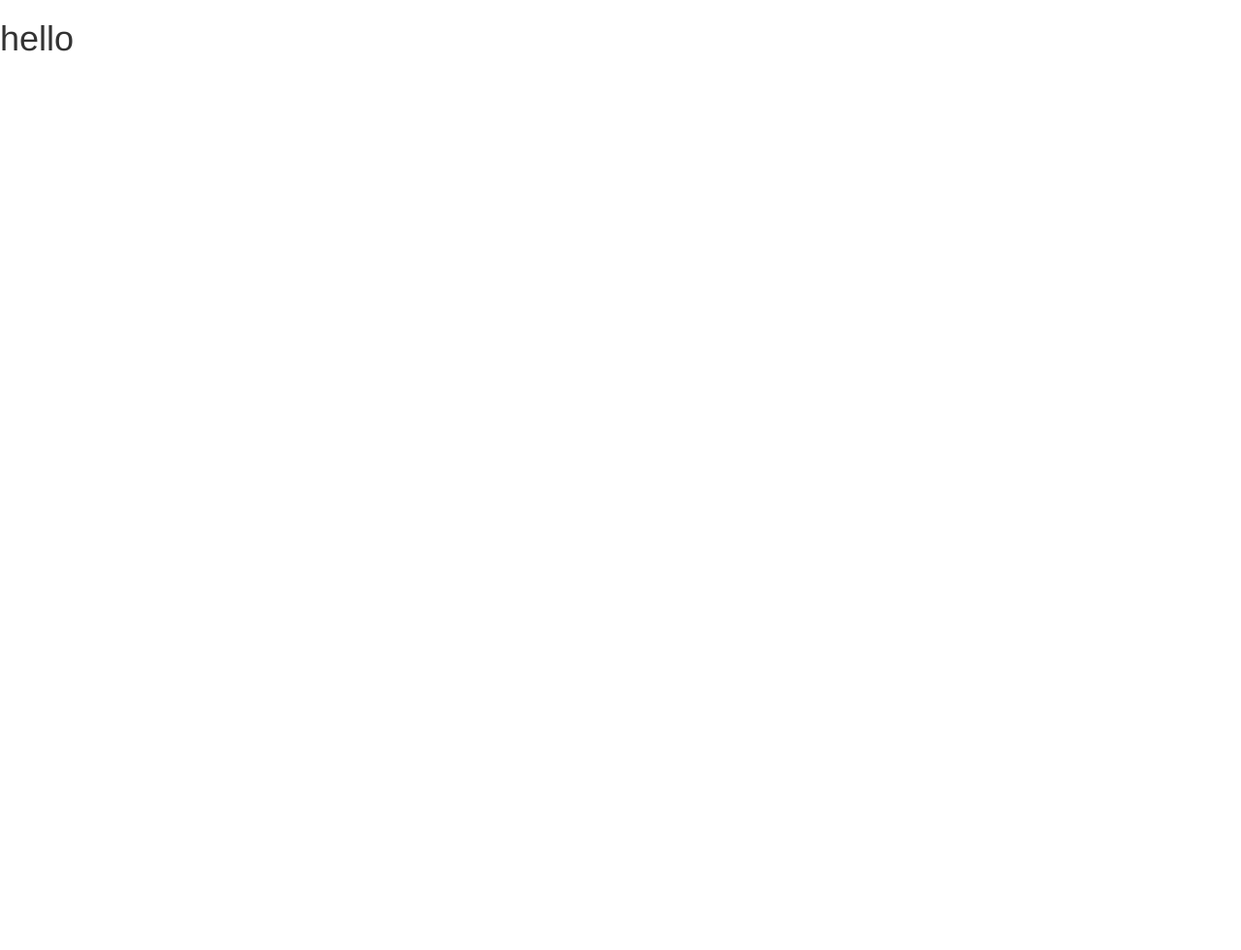
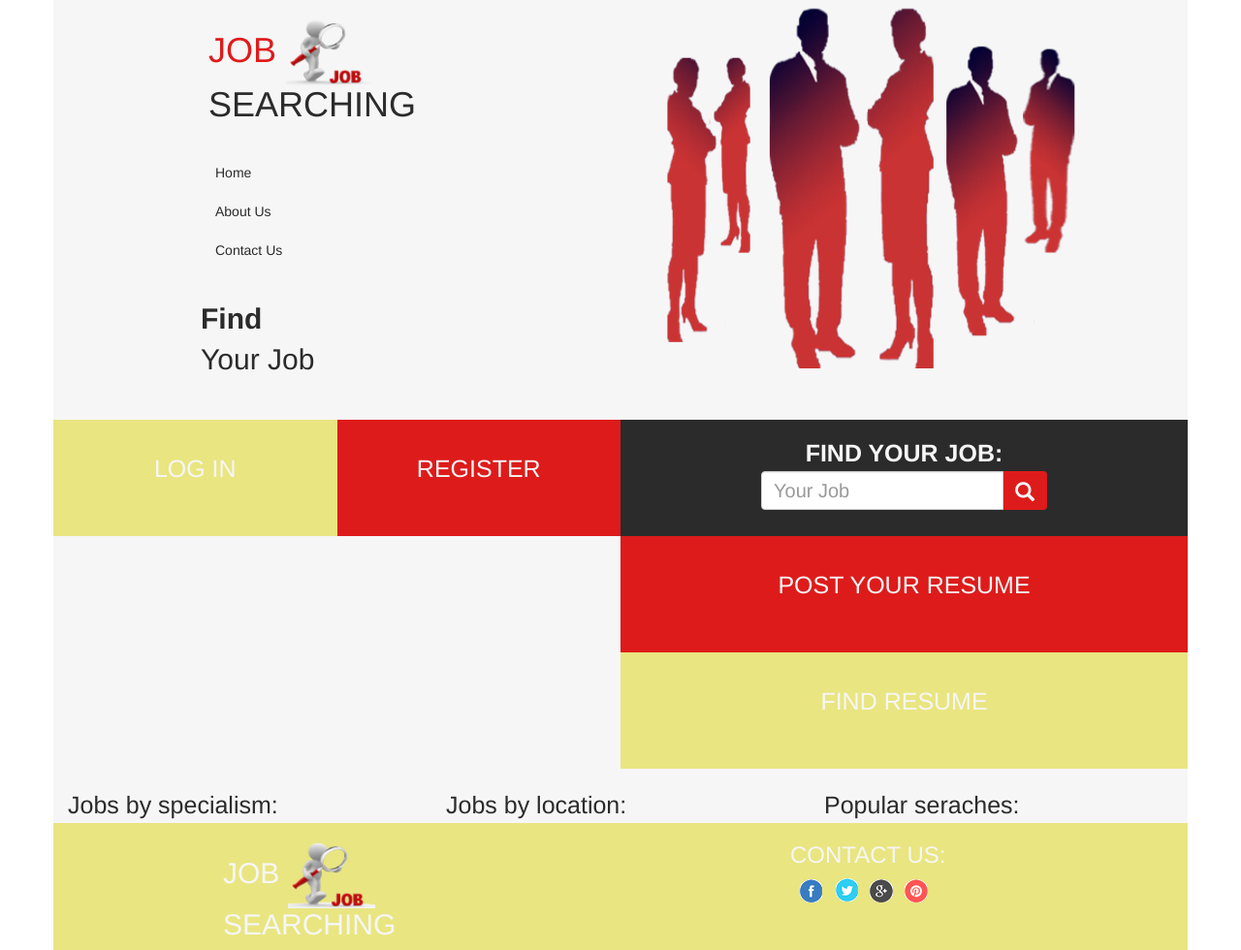
Before and after one commit to hripman/Job-search, a website: page index.html in a window 1280 px wide. Shown: the whole page at 97% size. Before the commit the page ends 800 px from the top, so only its background shows below. Drawn offline with nearby package versions, Linux system fonts and the light colour scheme; some packages are replaced by stand-ins of ours.

Commit message:
creating first design

```diff
--- a/css/style.css
+++ b/css/style.css
@@ -0,0 +1,130 @@
+.content {
+	width: 1170px;
+	margin: 0 auto;
+	background-color: #F6F6F6;
+	color: #2B2B2B;
+}
+.col-md-6.head h1 {
+	color: #DE1B1B;
+	text-transform: uppercase;
+	margin-left: 160px;
+}
+.col-md-6.head span {
+	color: #2B2B2B;
+}
+ul.nav{
+	margin-left: 152px;
+	margin-top: 30px;
+}
+.nav li {
+	width: 228px;
+}
+
+.nav a {
+	-webkit-transition: color 0.6s ease-out 0.5s;
+     -moz-transition: color 0.6s ease-out 0.5s;
+     -o-transition: color 0.6s ease-out 0.5s;
+     transition: color 0.6s ease-out 0.5s;
+	color: #2B2B2B;
+
+}
+.nav a:hover {
+	color: #DE1B1B;
+}
+.col-md-6.head p {
+	font-size: 30px;
+	margin-left: 152px;
+	margin-top:30px;
+}
+.col-md-6.head p>strong {
+	display: block;
+}
+.home {
+	margin-top: 30px;
+}
+.home .log-in,
+.home .register,
+.home .find {
+	line-height: 100px;
+	background-color: #E9E581;
+	height: 120px;
+	float: left;
+	display: table-cell;
+	text-align: center;
+	vertical-align: middle;
+	text-transform: uppercase;
+	color: #F6F6F6;
+	font-size: 25px;
+}
+
+.home .register {
+	background-color: #DE1B1B;
+}
+.home .find {
+	background-color: #2B2B2B;
+}
+.home a {
+	height: 40px;
+	margin-top: 30px;
+	text-decoration: none;
+	color: #F6F6F6;
+}
+.form-inline {
+	line-height: 28px;
+	margin-top: 20px;
+}
+.form-inline label {
+	display: block;
+	font-size: 25px;
+}
+.input-group .form-control:first-child{
+	width: 250px;
+	height: 40px;
+	font-size: 20px;
+	outline: none;
+}
+.input-group .form-control:first-child:focus{
+	border: 1px solid #DE1B1B;
+
+}
+
+.input-group-addon {
+	background-color: #DE1B1B;
+	border: 1px solid #DE1B1B;
+}
+.input-group-addon:hover {
+	background-color: white;
+	border: 1px solid white;
+	color: #DE1B1B !important;
+	/*????*/
+}
+
+.glyphicon.glyphicon-search {
+	color: #F6F6F6;
+	font-size: 20px;
+}
+.categories {
+	background-color: #F6F6F6;
+	min-height: 30px;
+	margin-top: 20px;
+}
+.categories a {
+	font-size: 25px;
+	color: #2B2B2B;
+}
+.footer.container {
+	background-color: #E9E581;
+}
+.footer h2, h3 {
+	color: #F6F6F6;
+	text-transform: uppercase;
+	margin-left: 160px;
+}
+.footer ul {
+	list-style: none;
+	margin-left: 120px;
+}
+.footer li {
+	float: left;
+	margin-left: 10px;
+}
--- a/index.html
+++ b/index.html
@@ -4,11 +4,49 @@
 	<link rel="stylesheet" type="text/css" href="bower_components/bootstrap/dist/css/bootstrap.min.css">
 	<link rel="stylesheet" type="text/css" href="css/style.css">
 </head>
-<body>
-	<h1>hello</h1>
+<body ng-app="myApp">
+	<div class="content">
+		<div class="contaner">
+			<div class="row">
+				<div class="col-md-6 head">
+					<h1>Job <img src="img/logo.png">
+					 <br> <span>Searching</span></h1>
+					 <ul class="nav">
+						  <li  class="active"><a href="#">Home</a></li>
+						  <li ><a href="#">About Us</a></li>
+						  <li ><a href="#">Contact Us</a></li>
+					</ul>
+					<p><strong>Find</strong>Your Job</p>
+				</div>
+				<div class="col-md-6 head">
+					<img src="img/workers.png">
+				</div>
+			</div>
+		</div>
+		<ng-view></ng-view>
+		<div class="container footer">
+			<div class="row">
+				<div class="col-md-6 ">
+					<h2>Job <img src="img/logo.png">
+					 <br> Searching</h2>
+				</div>
+				<div class="col-md-6">
+					<h3>Contact us:</h3>
+					<ul>
+						<li><a href=""><img src="img/facebook.png"></a></li>
+						<li><a href=""><img src="img/twitter.png"></a></li>
+						<li><a href=""><img src="img/g+.png"></a></li>
+						<li><a href=""><img src="img/pinterest.png"></a></li>
+					</ul>
+				</div>
+			</div>
+		</div>
+	</div>
 	<script src="bower_components/angular/angular.js"></script>
 	<script src="bower_components/angular-route/angular-route.js"></script>
 	<script src="bower_components/jquery/dist/jquery.min.js"></script>
 	<script src="bower_components/bootstrap/dist/js/bootstrap.min.js"></script>
+	<script src="js/app.js"></script>
+	<script src="js/controllers.js"></script>
 </body>
 </html>
--- /dev/null
+++ b/js/app.js
@@ -0,0 +1,6 @@
+angular.module("myApp",['myApp.controllers', 'ngRoute']).
+	config(['$routeProvider', function($routeProvider) {
+		$routeProvider.
+			when('/home', {templateUrl: 'partials/home.html', controller: 'homeController'}).
+			otherwise({redirectTo: '/home'});
+	}])
--- /dev/null
+++ b/js/controllers.js
@@ -0,0 +1,4 @@
+angular.module("myApp.controllers",[]).
+	controller("homeController", function($scope) {
+
+	});
--- /dev/null
+++ b/partials/home.html
@@ -0,0 +1,41 @@
+<div class="container home">
+	<div class="row">
+		<div class="col-md-6">
+			<div class="row">
+				<div class="col-md-6 log-in">
+					<a href="">Log in</a>
+				</div>
+				<div class="col-md-6 register">
+					<a href="">Register</a>
+				</div>
+			</div>
+		</div>
+		<div class="col-md-6 find">
+			<form class="form-inline">
+			  <div class="form-group">
+  	    	    <label for="findJob">Find Your Job:</label>
+		  	    <div class="input-group">
+			    	 <input type="text" class="form-control" id="findJob" placeholder="Your Job">
+			    	  <div class="input-group-addon"><span class="glyphicon glyphicon-search"></span></div>
+			    </div>
+			  </div>
+			</form>
+		</div>
+	</div>
+	<div class="row">
+		<div class="col-md-6"><a href="">....</a> </div>
+		<div class="col-md-6 " >
+			<div class="row">
+				<div class="col-md-12 register">Post your resume</div>
+			</div>
+			<div class="row">
+				<div class="col-md-12 log-in">Find resume</div>
+			</div>
+		</div>
+	</div>
+	<div class="row categories">
+		<div class="col-md-4"><a href="">Jobs by specialism:</a></div>
+		<div class="col-md-4"><a href="">Jobs by location:</a></div>
+		<div class="col-md-4"><a href="">Popular seraches:</a></div>
+	</div>
+</div>
```
Also changed, not shown: img/facebook.png (added), img/g+.png (added), img/logo.png (added), img/pinterest.png (added), img/twitter.png (added), img/workers.png (added).
